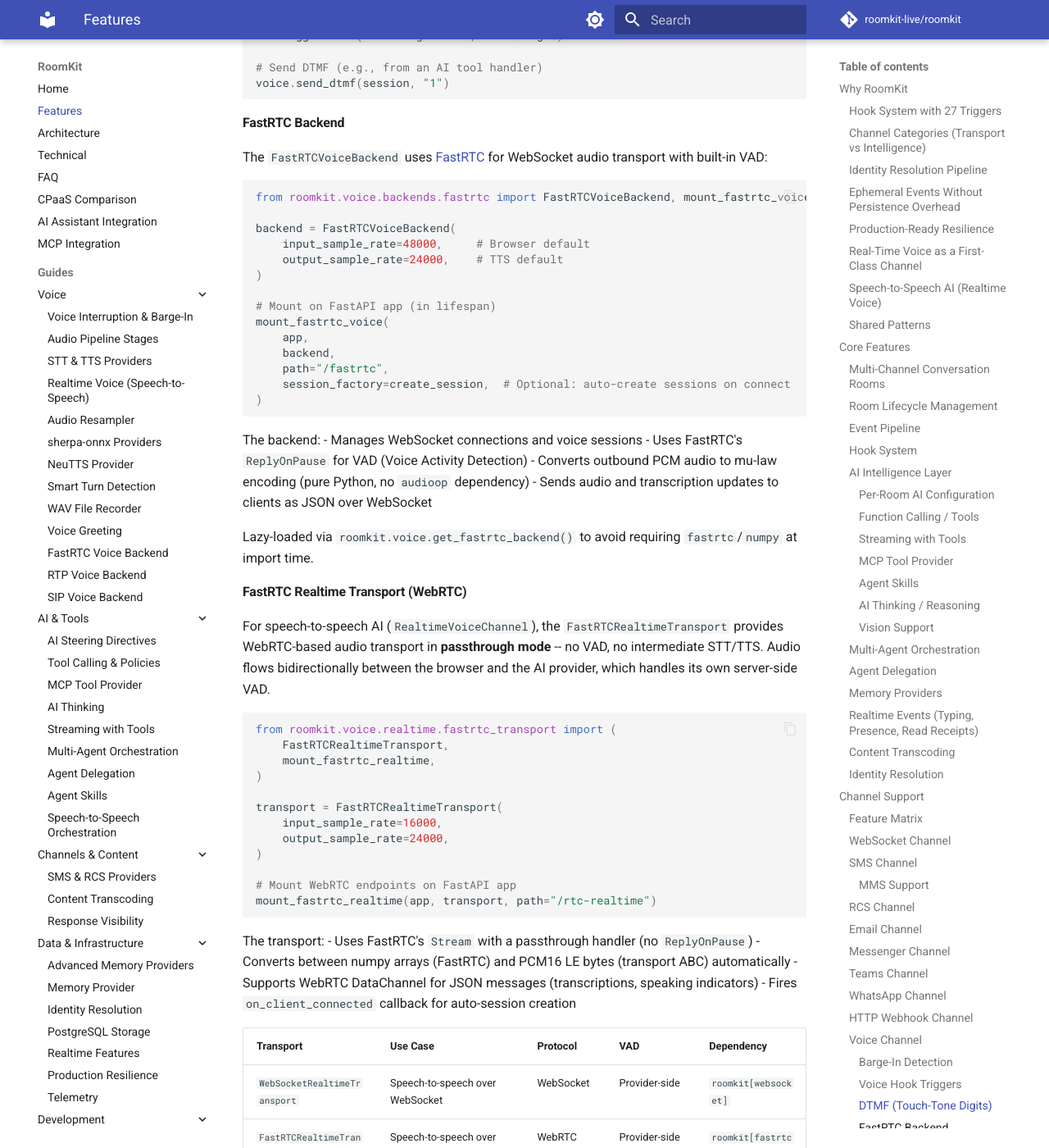
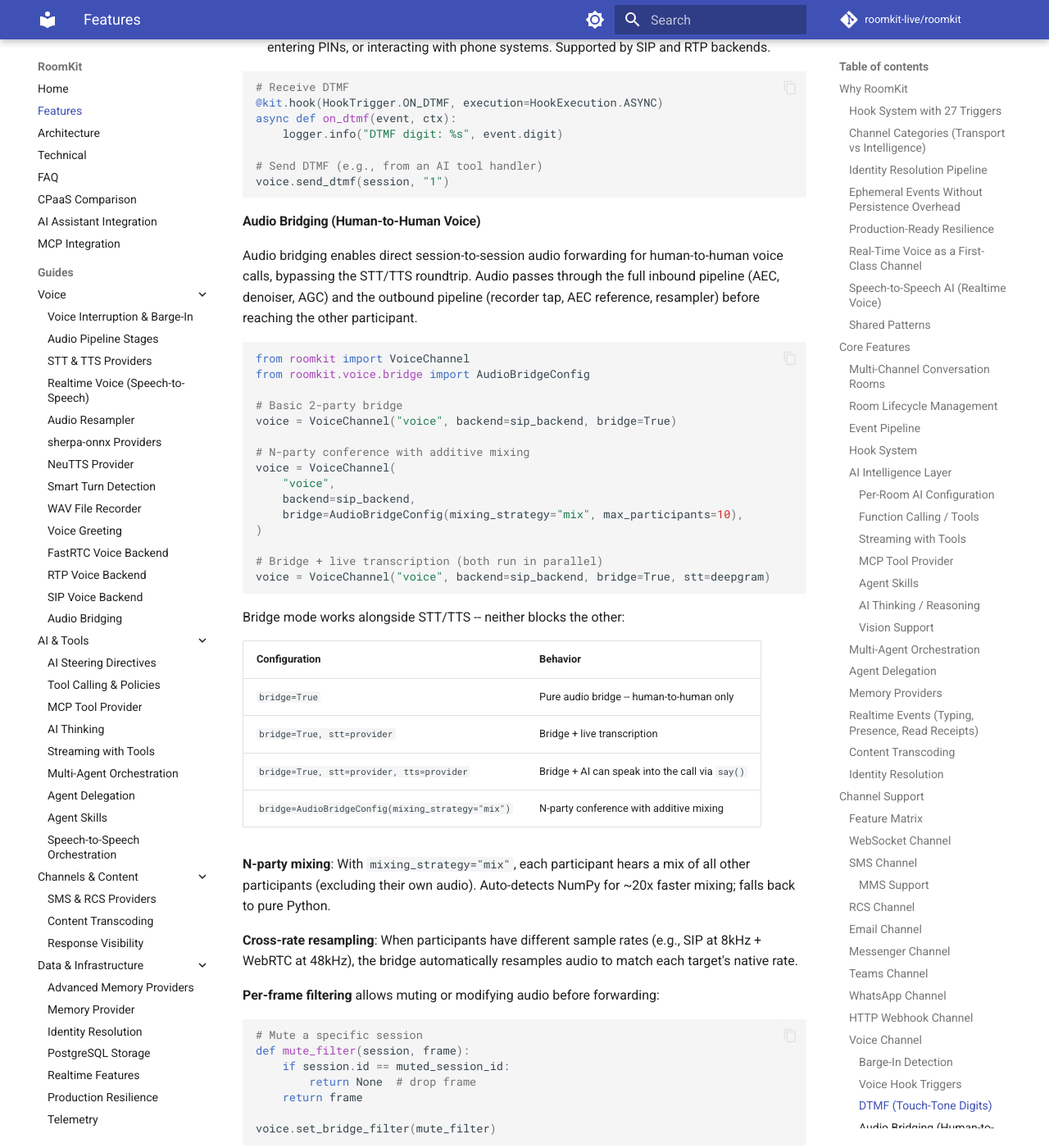
Before and after one commit to roomkit-live/roomkit-docs, an MkDocs documentation site: the page built from docs/features.md, in a window 1280 px wide and 1400 px high, scrolled down 27675 px. Shown: the whole window at 82% size. Built offline with MkDocs 1.6.1 and Material for MkDocs 9.7.7, drawn with Linux system fonts in a browser that asks for light colours; comment, search, counter and statistics services are not loaded; some of the changed text lies outside the part shown.

Commit message:
docs: add audio bridge guide, update features with N-party mixing and hooks
- Add comprehensive audio-bridge.md guide (N-party mixing, MixerProvider,
  cross-rate resampling, Bridge+STT/TTS/Interruption, BEFORE_BRIDGE_AUDIO hook)
- Update features.md with audio bridging subsection and hook triggers table
- Add audio bridge nav entry to mkdocs.yml

Co-Authored-By: Claude Opus 4.6 <noreply@anthropic.com>

````diff
--- a/docs/features.md
+++ b/docs/features.md
@@ -59,6 +59,7 @@ Voice isn't bolted on -- it's a full `Channel` implementation with:
 - Pluggable STT/TTS providers (Deepgram, ElevenLabs, sherpa-onnx, or custom)
 - Pluggable voice backends (FastRTC for WebSocket/WebRTC transport)
 - Barge-in detection (user interrupts TTS playback)
+- Audio bridging for human-to-human calls with N-party mixing and cross-rate resampling
 - 10 voice-specific hook triggers for fine-grained control
 - The same hook pipeline as text channels (transcription goes through `process_inbound()`)
 
@@ -247,7 +248,7 @@ Filter options:
 | `ON_ERROR` | Async | Error monitoring |
 | `ON_SPEECH_START` | Async | Voice: speech detected |
 | `ON_SPEECH_END` | Async | Voice: speech ended with audio |
-| `ON_TRANSCRIPTION` | Sync | Voice: modify/block transcribed text |
+| `ON_TRANSCRIPTION` | Sync | Voice: modify/block transcription (`TranscriptionEvent`) |
 | `BEFORE_TTS` | Sync | Voice: modify/block text before synthesis |
 | `AFTER_TTS` | Async | Voice: after audio sent |
 | `ON_BARGE_IN` | Async | Voice: user interrupted TTS |
@@ -1103,7 +1104,7 @@ Barge-in triggers:
 |---|---|---|
 | `ON_SPEECH_START` | Async | UI feedback (show recording indicator) |
 | `ON_SPEECH_END` | Async | Analytics (speech duration tracking) |
-| `ON_TRANSCRIPTION` | Sync | Modify or block transcribed text before routing |
+| `ON_TRANSCRIPTION` | Sync | Modify or block transcription — receives `TranscriptionEvent(session, text)` |
 | `BEFORE_TTS` | Sync | Modify or block AI response text before synthesis |
 | `AFTER_TTS` | Async | Analytics (TTS usage tracking) |
 | `ON_BARGE_IN` | Async | Handle user interruption during TTS |
@@ -1112,6 +1113,7 @@ Barge-in triggers:
 | `ON_VAD_SILENCE` | Async | Custom silence handling logic |
 | `ON_VAD_AUDIO_LEVEL` | Async | Audio level UI meters |
 | `ON_DTMF` | Async | IVR navigation, call transfer |
+| `BEFORE_BRIDGE_AUDIO` | Sync | Block or monitor per-frame bridge forwarding |
 
 #### DTMF (Touch-Tone Digits)
 
@@ -1128,6 +1130,63 @@ async def on_dtmf(event, ctx):
 
 # Send DTMF (e.g., from an AI tool handler)
 voice.send_dtmf(session, "1")
+```
+
+#### Audio Bridging (Human-to-Human Voice)
+
+Audio bridging enables direct session-to-session audio forwarding for human-to-human voice calls, bypassing the STT/TTS roundtrip. Audio passes through the full inbound pipeline (AEC, denoiser, AGC) and the outbound pipeline (recorder tap, AEC reference, resampler) before reaching the other participant.
+
+```python
+from roomkit import VoiceChannel
+from roomkit.voice.bridge import AudioBridgeConfig
+
+# Basic 2-party bridge
+voice = VoiceChannel("voice", backend=sip_backend, bridge=True)
+
+# N-party conference with additive mixing
+voice = VoiceChannel(
+    "voice",
+    backend=sip_backend,
+    bridge=AudioBridgeConfig(mixing_strategy="mix", max_participants=10),
+)
+
+# Bridge + live transcription (both run in parallel)
+voice = VoiceChannel("voice", backend=sip_backend, bridge=True, stt=deepgram)
+```
+
+Bridge mode works alongside STT/TTS -- neither blocks the other:
+
+| Configuration | Behavior |
+|---|---|
+| `bridge=True` | Pure audio bridge -- human-to-human only |
+| `bridge=True, stt=provider` | Bridge + live transcription |
+| `bridge=True, stt=provider, tts=provider` | Bridge + AI can speak into the call via `say()` |
+| `bridge=AudioBridgeConfig(mixing_strategy="mix")` | N-party conference with additive mixing |
+
+**N-party mixing**: With `mixing_strategy="mix"`, each participant hears a mix of all other participants (excluding their own audio). Auto-detects NumPy for ~20x faster mixing; falls back to pure Python.
+
+**Cross-rate resampling**: When participants have different sample rates (e.g., SIP at 8kHz + WebRTC at 48kHz), the bridge automatically resamples audio to match each target's native rate.
+
+**Per-frame filtering** allows muting or modifying audio before forwarding:
+
+```python
+# Mute a specific session
+def mute_filter(session, frame):
+    if session.id == muted_session_id:
+        return None  # drop frame
+    return frame
+
+voice.set_bridge_filter(mute_filter)
+```
+
+**BEFORE_BRIDGE_AUDIO hook** fires for each frame before forwarding, with `HookResult.block()` support:
+
+```python
+@kit.hook(HookTrigger.BEFORE_BRIDGE_AUDIO, execution=HookExecution.SYNC)
+async def monitor_bridge(event, ctx):
+    if should_mute(event.session):
+        return HookResult.block(reason="muted")
+    return HookResult.allow()
 ```
 
 #### FastRTC Backend
--- a/mkdocs.yml
+++ b/mkdocs.yml
@@ -82,6 +82,7 @@ nav:
           - FastRTC Voice Backend: guides/fastrtc-backend.md
           - RTP Voice Backend: guides/rtp-backend.md
           - SIP Voice Backend: guides/sip-backend.md
+          - Audio Bridging: guides/audio-bridge.md
       - AI & Tools:
           - AI Steering Directives: guides/ai-steering.md
           - Tool Calling & Policies: guides/tool-calling.md
````
Also changed, not shown: docs/architecture.md (+1 -1 lines), docs/guides/audio-bridge.md (added, +303 -0 lines).
